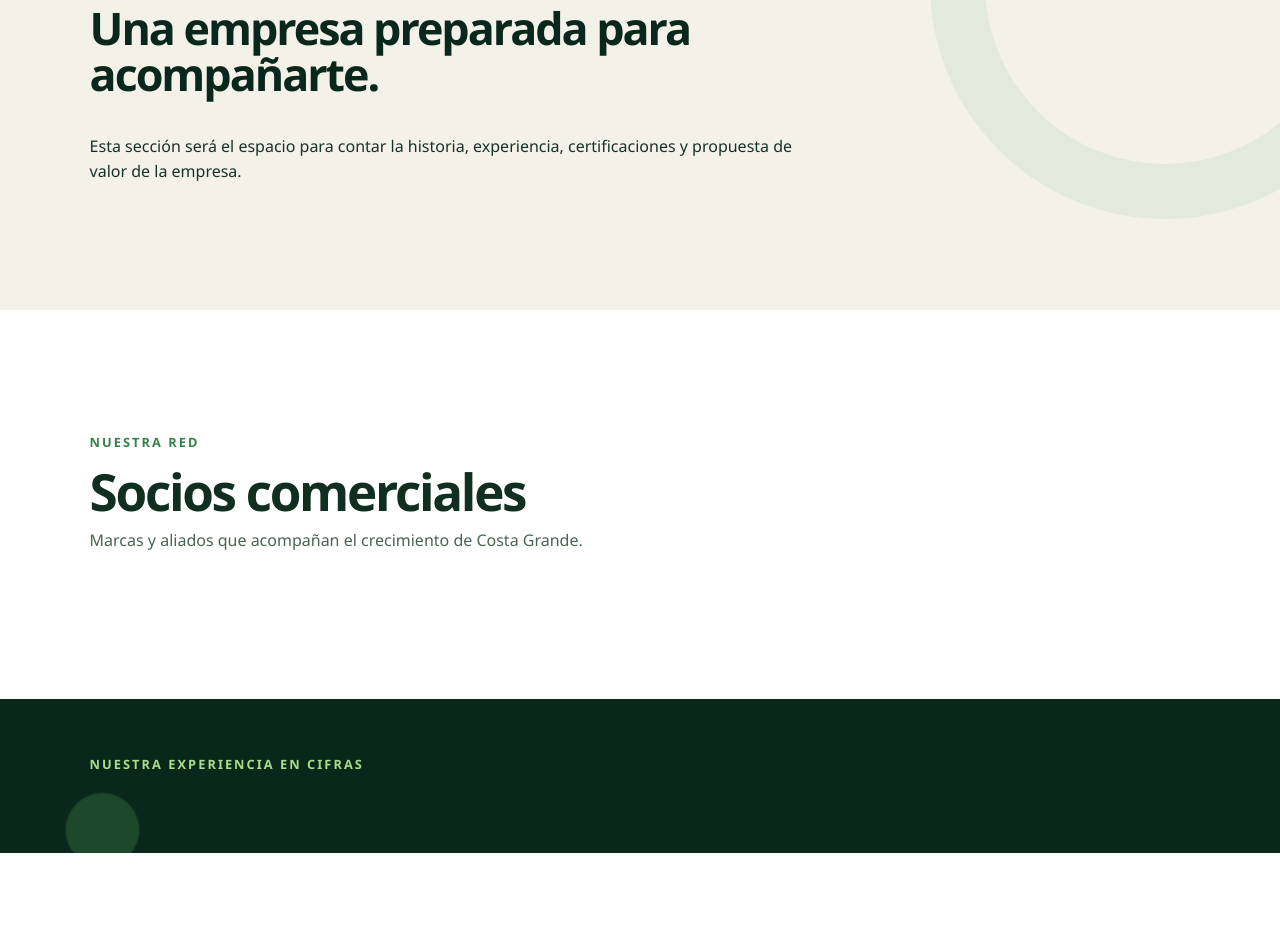
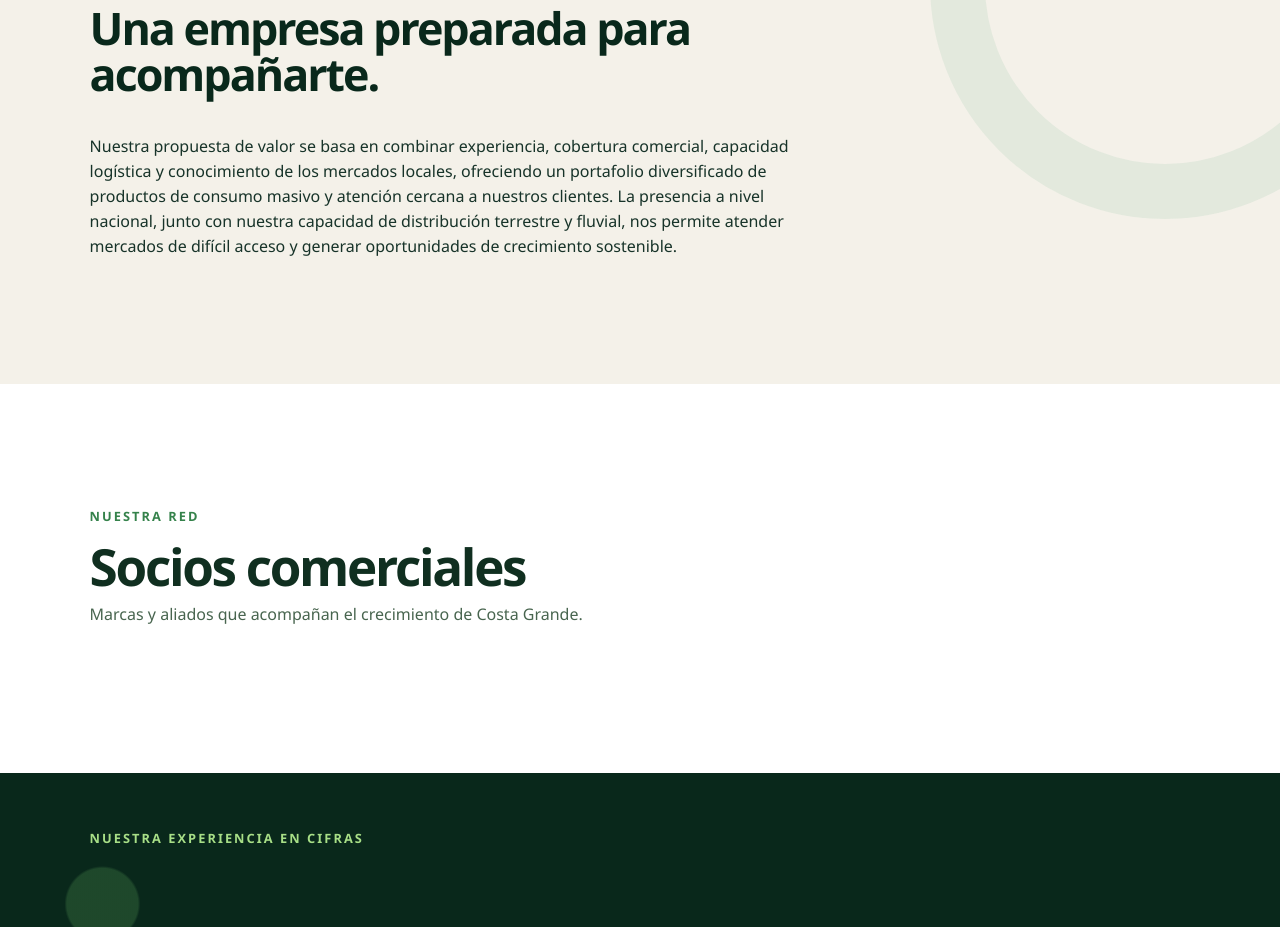
Before and after one commit to JGF2608/CGrande, a plain HTML site: page frontend/index.html in a window 1280 px wide. Shown: the part 1307-2238 px from the top of the page. Drawn offline with Linux system fonts and the light colour scheme; no server answers.

Commit message:
Actualizar propuesta de valor institucional

```diff
--- a/frontend/index.html
+++ b/frontend/index.html
@@ -23,7 +23,7 @@
       </section>
       <section id="empresa" class="section company">
         <p class="eyebrow">SOBRE NOSOTROS</p><h2>Una empresa preparada para acompañarte.</h2>
-        <p>Esta sección será el espacio para contar la historia, experiencia, certificaciones y propuesta de valor de la empresa.</p>
+        <p>Nuestra propuesta de valor se basa en combinar experiencia, cobertura comercial, capacidad logística y conocimiento de los mercados locales, ofreciendo un portafolio diversificado de productos de consumo masivo y atención cercana a nuestros clientes. La presencia a nivel nacional, junto con nuestra capacidad de distribución terrestre y fluvial, nos permite atender mercados de difícil acceso y generar oportunidades de crecimiento sostenible.</p>
       </section>
       <section id="socios" class="section commercial-partners" aria-labelledby="commercial-partners-title"><div class="partners-heading"><p class="eyebrow">NUESTRA RED</p><h2 id="commercial-partners-title">Socios comerciales</h2><p>Marcas y aliados que acompañan el crecimiento de Costa Grande.</p></div><div id="commercial-partners-track" class="commercial-partners-track" aria-live="polite"></div></section>
       <section id="indicadores" class="section kpi-section"><p class="eyebrow">NUESTRA EXPERIENCIA EN CIFRAS</p><h2>Indicadores que respaldan nuestro trabajo.</h2><div id="kpi-list" class="kpi-list"></div></section>
```
